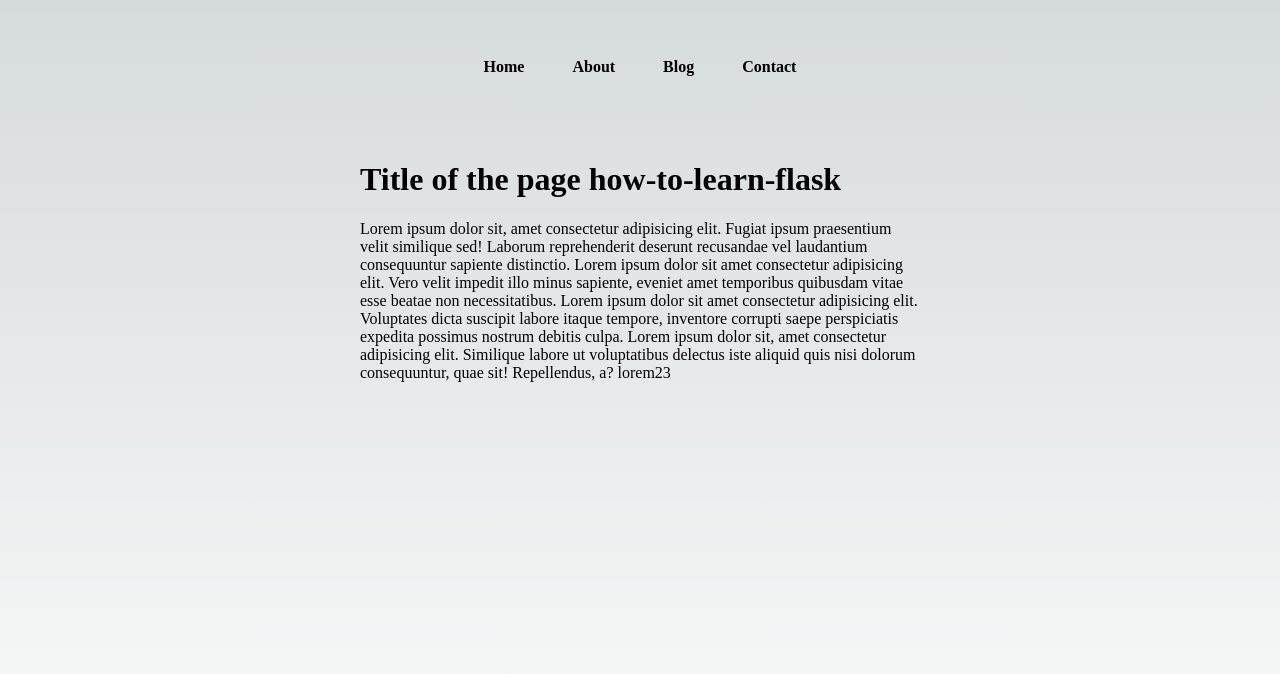
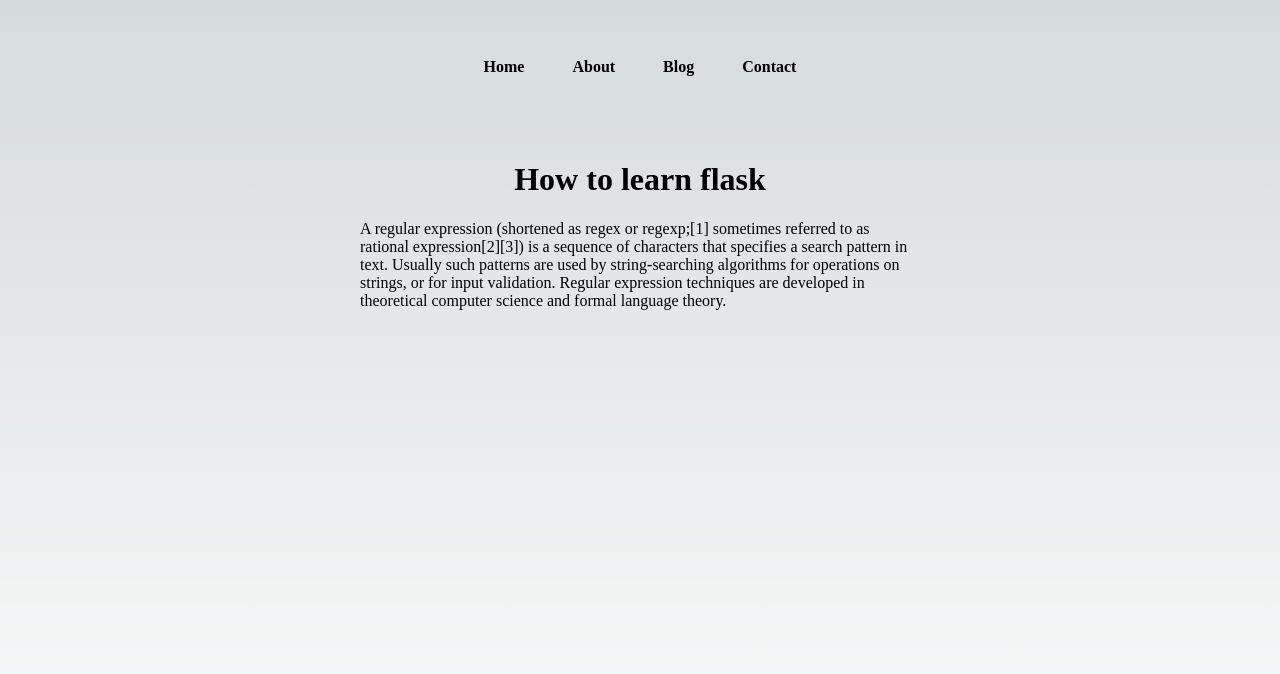
Before and after one commit to nazrul78/hunting-coder, a Next.js app: page /blogpost/how-to-learn-flask in a window 1280 px wide. Shown: the top 674 px of the page. Built offline with nearby package versions, Linux system fonts and the light colour scheme.

Commit message:
Video no 20 done

```diff
--- a/pages/blog.tsx
+++ b/pages/blog.tsx
@@ -10,14 +10,14 @@ const Blog = () => {
             return data.json();
 
         }).then((parsed) => {
-            console.log(parsed);
+
             setBlogs(parsed)
+
         })
 
     }, []);
     return (
         <main className={styles.main}>
-
 
             {blogs.map((blogitem) => {
 
--- a/pages/blogpost/[slug].tsx
+++ b/pages/blogpost/[slug].tsx
@@ -1,25 +1,49 @@
-import React from 'react'
+import React, { useEffect, useState } from 'react'
 import { useRouter } from 'next/router'
 import styles from '@/styles/Blogpost.module.css'
 
 const slug = () => {
+    // const [blog, setBlog] = useState();
+    const [blog, setBlog] = useState<any>();
     const router = useRouter();
+
     console.log(router.query);
 
-    const { slug } = router.query;
-    return (
-        <main className={styles.main}>
-            <div className={styles.container}>
-                <h1>Title of the page {slug}</h1>
+
+    useEffect(() => {
+        if (!router.isReady) return;
+        const { slug } = router.query;
+        fetch(`http://localhost:3000/api/getblog?slug=${slug}`).then((data) => {
+            return data.json();
+
+        }).then((parsed) => {
+
+            setBlog(parsed)
+
+        })
+
+    }, [router.isReady]);
 
 
+
+    return (
+        <div className={styles.container}>
+            <main className={styles.main}>
+
+                {/* <h1>Title of the page {slug}</h1> */}
+                <h1>{blog && blog.title}</h1>
+
+                <div>{blog && blog.content}</div>
+
+                {/*
                 <div>
                     Lorem ipsum dolor sit, amet consectetur adipisicing elit. Fugiat ipsum praesentium velit similique sed! Laborum reprehenderit deserunt recusandae vel laudantium consequuntur sapiente distinctio.
                     Lorem ipsum dolor sit amet consectetur adipisicing elit. Vero velit impedit illo minus sapiente, eveniet amet temporibus quibusdam vitae esse beatae non necessitatibus. Lorem ipsum dolor sit amet consectetur adipisicing elit. Voluptates dicta suscipit labore itaque tempore, inventore corrupti saepe perspiciatis expedita possimus nostrum debitis culpa. Lorem ipsum dolor sit, amet consectetur adipisicing elit. Similique labore ut voluptatibus delectus iste aliquid quis nisi dolorum consequuntur, quae sit! Repellendus, a? lorem23
-                </div>
-            </div>
+                </div> */}
 
-        </main>
+
+            </main>
+        </div>
     )
 }
 
--- a/styles/Blog.module.css
+++ b/styles/Blog.module.css
@@ -12,6 +12,9 @@
 
 .blogItemh3 {
     cursor: pointer;
+    font-size: 2rem;
+    margin: 0;
+    padding: 0;
 }
 
 .blogItemp {
```
